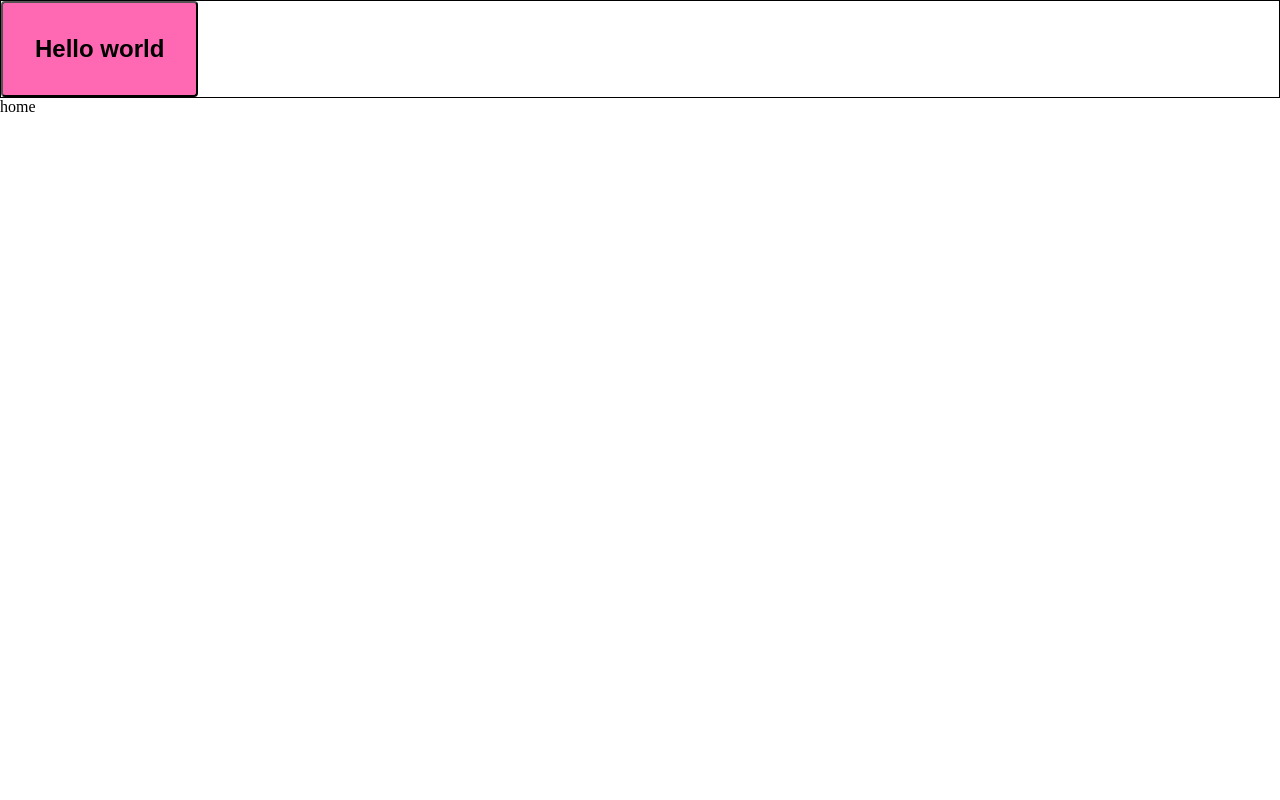
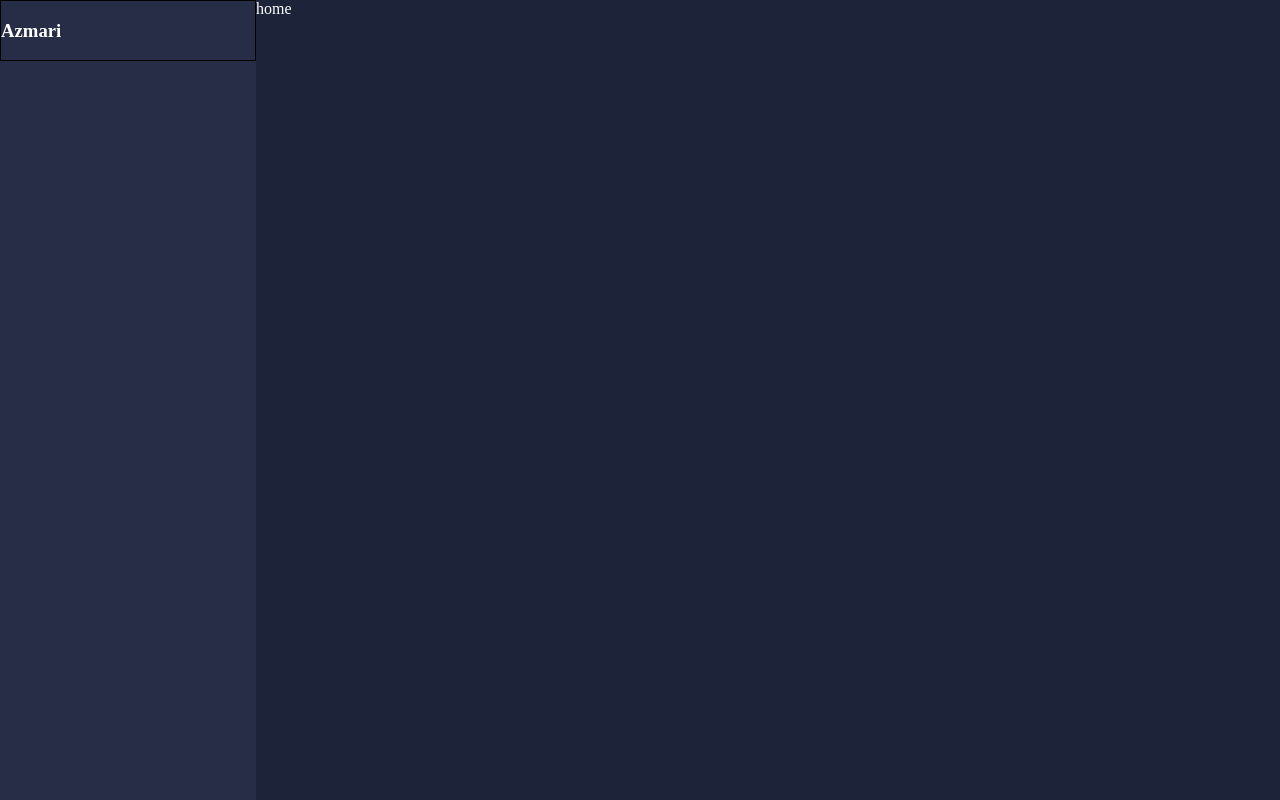
Before and after one commit to b1621/azmari-musicapp, a React (Vite) app in the folder client/: page / in a window 1280 px wide. Built offline with nearby package versions, Linux system fonts and the light colour scheme.

Commit message:
structuring the sidebar and main

```diff
--- a/client/src/App.tsx
+++ b/client/src/App.tsx
@@ -1,10 +1,17 @@
 // import { useState } from "react";
 import { BrowserRouter, Route, Routes } from "react-router-dom";
 import Layout from "./components/Layout";
+import styled from "@emotion/styled";
+
 function App() {
+  const Box = styled.div`
+    background-color: #1d2339;
+    min-height: 100vh;
+    color: white;
+  `;
   return (
     <>
-      <div>
+      <Box>
         <BrowserRouter>
           <Routes>
             <Route path="/" element={<Layout />}>
@@ -12,7 +19,7 @@ function App() {
             </Route>
           </Routes>
         </BrowserRouter>
-      </div>
+      </Box>
     </>
   );
 }
--- a/client/src/components/Layout.tsx
+++ b/client/src/components/Layout.tsx
@@ -3,7 +3,12 @@ import styled from "@emotion/styled";
 
 const Layout = () => {
   const Box = styled.div`
-    border: 1px solid black;
+    display: flex;
+  `;
+  const SidebarBox = styled.div`
+    width: 20%;
+    height: 100vh;
+    background-color: #272d46;
   `;
   const Button = styled.button`
     padding: 32px;
@@ -16,15 +21,24 @@ const Layout = () => {
       color: white;
     }
   `;
+  const Logo = styled.h3`
+    border: 1px solid breen;
+  `;
+  const Div1 = styled.div`
+    border: 1px solid black;
+  `;
   return (
-    <div>
-      <Box>
-        <Button>Hello world</Button>
-      </Box>
+    <Box>
+      <SidebarBox>
+        <Div1>
+          <Logo>Azmari</Logo>
+        </Div1>
+        {/* <Button>Hello world</Button> */}
+      </SidebarBox>
       <div>
         <Outlet />
       </div>
-    </div>
+    </Box>
   );
 };
 
```
